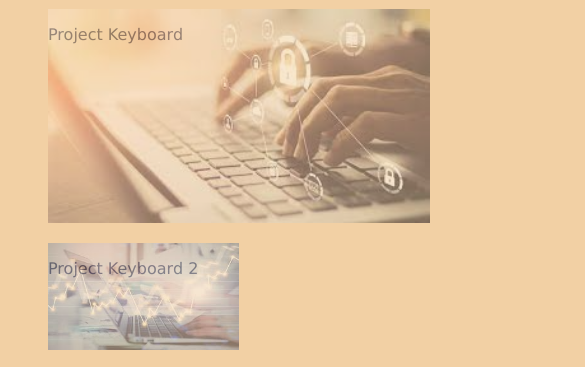
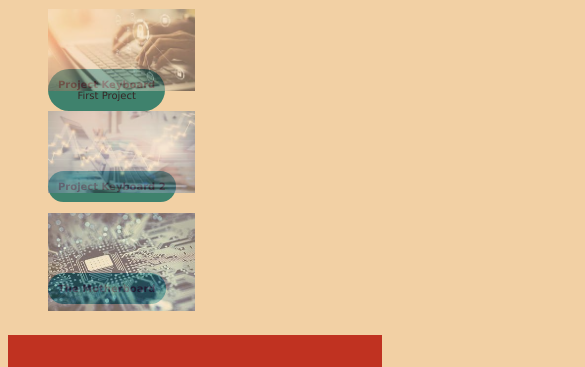
Before and after one commit to Zd092718/zdportfolio, a plain HTML site: page index.html in a window 390 px wide. Shown: the part 278-645 px from the top of the page, 585 px wide, since content can reach past the window. Drawn offline with Linux system fonts and the light colour scheme.

Commit message:
final touches for first completion of portfolio

```diff
--- a/assets/style.css
+++ b/assets/style.css
@@ -35,9 +35,6 @@ header nav ul{
 }
 
 #projects {
-    /* display: flex;
-    flex-direction: column;
-    justify-content: flex-end; */
     margin-bottom: 20px;
 }
 
@@ -54,10 +51,16 @@ figure img {
 }
 figure p {
     position: absolute;
+    margin-top: 80px;
+    background-color: #3F826D;
+    font-size: 20px;
+    padding: 10px;
+    border-radius: 25px;
+    text-align: center;
 }
 
 
-#project3 {
+#project3 img{
     width: 25%;
     height: 25%;
 }
@@ -88,11 +91,39 @@ footer {
     text-align: center;
 }
 
-@media screen and (max-width: 726px) {
-    #projects {
-        width: 100vh;
+@media screen and (max-width: 1000px) {
+    #projects img{
+        width: 50%;
     }
     #projects h2 {
         text-align: left;
     }
+    figure p {
+        position: absolute;
+        margin-top: 20px;
+        background-color: #3F826D;
+        font-size: 17px;
+        /* padding: 10px; */
+        border-radius: 25px;
+        text-align: center;
+    }
 }
+
+@media screen and (max-width: 426px) {
+    #projects img{
+        width: 50%;
+    }
+    #projects h2 {
+        text-align: left;
+    }
+    figure p {
+        position: absolute;
+        margin-top: 60px;
+        background-color: #3F826D;
+        font-size: 10px;
+        padding: 10px;
+        border-radius: 25px;
+        text-align: center;
+    }
+
+}
--- a/index.html
+++ b/index.html
@@ -25,20 +25,24 @@
     <section id = "projects">
         <h2>Projects</h2>
         <figure id = "project1">
-            <a href = "">
-            <p>Project Keyboard</p>
+            <a href = "#">
+            <p>
+                <strong>Project Keyboard</strong>
+                <br>
+                First Project
+            </p>
             <img src = "./assets/keyboard-stock.jpg" alt = "Project Keyboard">
             </a>
         </figure>
-        <figure id = "project2">
-            <a href = "">
-            <p>Project Keyboard 2</p>
+        <figure class = "otherp" id = "project2">
+            <a href = "#">
+            <p><strong> Project Keyboard 2</strong></p>
             <img src = "./assets/keyboard-2-stock.jpg" alt = "Project Keyboard 2">
             </a>
         </figure>
-        <figure id = "project3">
-            <a href = "">
-            <p>The Motherboard</p>
+        <figure class = "otherp" id = "project3">
+            <a href = "#">
+            <p><strong>The Motherboard</strong></p>
             <img src = "./assets/chip-stock.jpg" alt = "Motherboard">
             </a>
         </figure>
@@ -48,7 +52,9 @@
         <h2>About Me</h2>
         <p>
             My name is Zachary Dowd. I've been programming for about five months as of 7/30/21.
-            Other information regarding work history.
+            <br>
+            I've spent my whole life working with technology in different forms, but all of it comes
+            down to computer sciences.
         </p>
     </section>
     <!-- Start of the Contacts section -->
```
Also changed, not shown: 1 other file.
